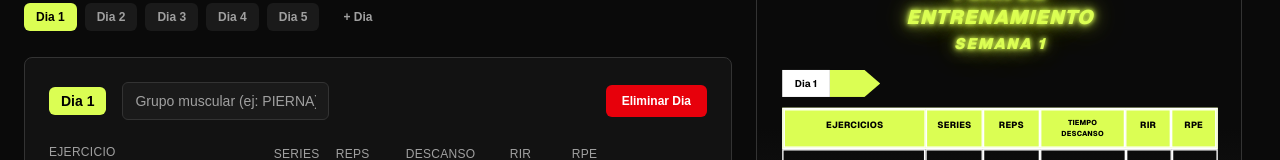
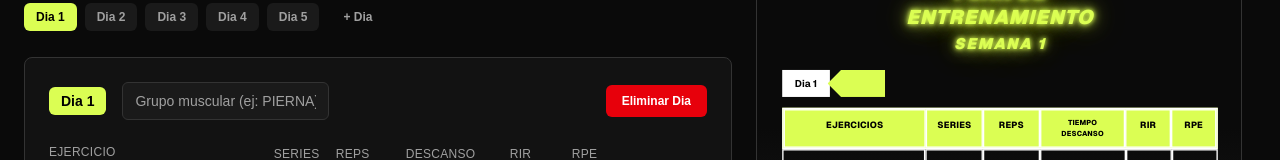
Before and after one commit to felixAgl/pipe-trainer, a Next.js app: page /pipe-trainer/ in a window 1280 px wide. Shown: the part 145-305 px from the top of the page. Built offline with nearby package versions, Linux system fonts and the light colour scheme.

Commit message:
fix: green arrow point on LEFT side at white-green junction
- clip-path polygon creates arrow/chevron on the LEFT edge of green
- Arrow points right at the junction between white Dia and green muscle
- Right side of green is flat/straight

```diff
--- a/src/components/workout/workout-day-card.tsx
+++ b/src/components/workout/workout-day-card.tsx
@@ -55,24 +55,25 @@ export function WorkoutDayCard({
         </h2>
       </div>
 
-      {/* Day Bar - White rect + Green arrow/chevron pointing right */}
+      {/* Day Bar - White rect + Green with arrow point on LEFT side */}
       <div className="relative mx-14 mt-4 flex h-[60px]">
-        {/* White rectangle (Dia X) - simple rect, no clip */}
+        {/* White rectangle (Dia X) */}
         <div className="flex items-center bg-white px-7">
           <span className="text-[22px] font-bold text-black whitespace-nowrap">
             {day.dayLabel}
           </span>
         </div>
-        {/* Green arrow shape - starts flat on left, ends in arrow point on right */}
+        {/* Green section - left side has arrow/chevron point, right side is flat */}
         <div
           className="flex items-center justify-center px-14"
           style={{
             backgroundColor: "#DBFE53",
             clipPath:
-              "polygon(0 0, calc(100% - 35px) 0, 100% 50%, calc(100% - 35px) 100%, 0 100%)",
+              "polygon(30px 0, 100% 0, 100% 100%, 30px 100%, 0 50%)",
+            marginLeft: -5,
           }}
         >
-          <span className="text-[26px] font-extrabold tracking-wider text-black uppercase">
+          <span className="ml-4 text-[26px] font-extrabold tracking-wider text-black uppercase">
             {day.muscleGroup}
           </span>
         </div>
```
